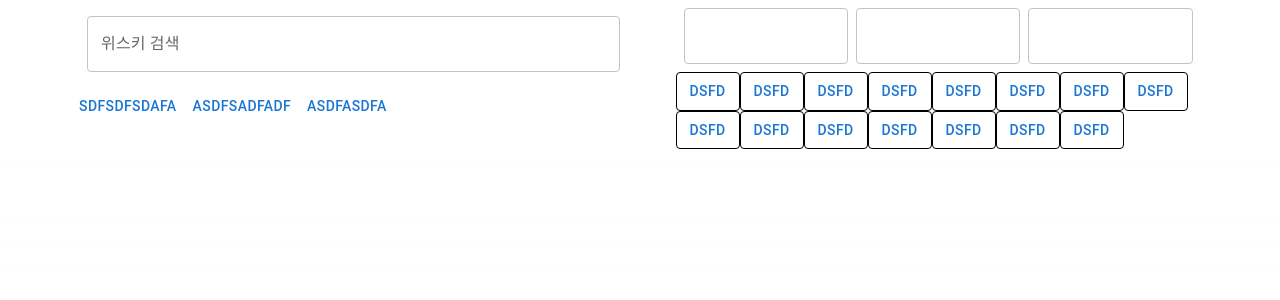
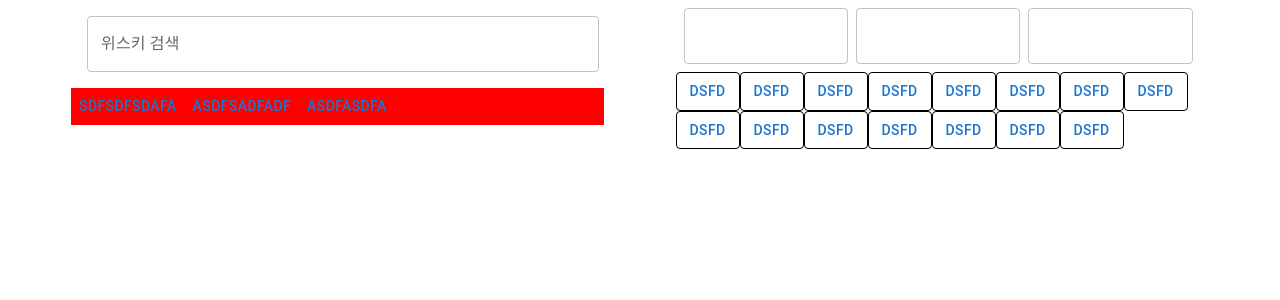
Before and after one commit to seung1/Next-test, a Next.js app in the folder next-test/: page / in a window 1280 px wide. Shown: the top 300 px of the page. Built offline with nearby package versions, Linux system fonts and the light colour scheme.

Commit message:
feat: Add tab change button

```diff
--- a/next-test/components/SearchBox.tsx
+++ b/next-test/components/SearchBox.tsx
@@ -8,10 +8,10 @@ const SearchBox = () => {
     return (<>
         <Box >
             <Grid >
-                <TextField sx={{ width: '100%', m: 2 }} id="search" label="위스키 검색" />
+                <TextField sx={{ width: { xs: '90vw', md: '40vw' }, m: 2 }} id="search" label="위스키 검색" />
             </Grid>
-            <Grid >
-                <Box >
+            <Grid sx={{ backgroundColor: 'red' }} >
+                <Box sx={{ height: '100%', }}>
                     {searchResult.map((item) => (
                         <Button>{item}</Button>
                     ))}
--- a/next-test/pages/index.tsx
+++ b/next-test/pages/index.tsx
@@ -4,6 +4,7 @@ import { Inter } from 'next/font/google';
 import styles from '@/styles/Home.module.css';
 import {
   Box,
+  Button,
   Chip,
   CircularProgress,
   Grid,
@@ -22,24 +23,51 @@ import ReviewBox from '@/components/ReviewBox';
 import { useState } from 'react';
 
 export default function Home() {
-  const [tabValue, setTabValue] = useState(0);
+  const [isSearchBox, setIsSearchBox] = useState(true);
 
   return (
     <>
       <Head children={undefined} />
+      {/* MOBILE */}
       <Grid container sx={{
-        display: 'flex',
+        display: { xs: 'flex', md: 'none' },
         backgroundColor: 'white', width: '100%',
-        height: '100%',
-        justifyContent: 'space-evenly'
+        height: '100vh',
+        justifyContent: 'space-evenly',
       }}>
-        {tabValue === 0 ?
+        {isSearchBox ?
           <Grid item xs={0} md={5}>
             <SearchBox />
           </Grid>
           :
-          <></>
+          <Grid item xs={10} md={5}>
+            <ReviewBox />
+          </Grid>
         }
+        <Grid item xs={10} sx={{
+          display: 'flex',
+          position: 'absolute',
+          bottom: '1vh'
+        }}>
+          <Button
+            onClick={() => { setIsSearchBox(!isSearchBox) }}
+            sx={{}}
+          >
+            {isSearchBox ? '리뷰 작성하기' : '리뷰 검색하기'}
+          </Button>
+        </Grid>
+      </Grid>
+
+      {/* DESKTOP */}
+      <Grid container sx={{
+        display: { xs: 'none', md: 'flex' },
+        backgroundColor: 'white', width: '100%',
+        height: '100vh',
+        justifyContent: 'space-evenly',
+      }}>
+        <Grid item xs={0} md={5}>
+          <SearchBox />
+        </Grid>
         <Grid item xs={10} md={5}>
           <ReviewBox />
         </Grid>
```
